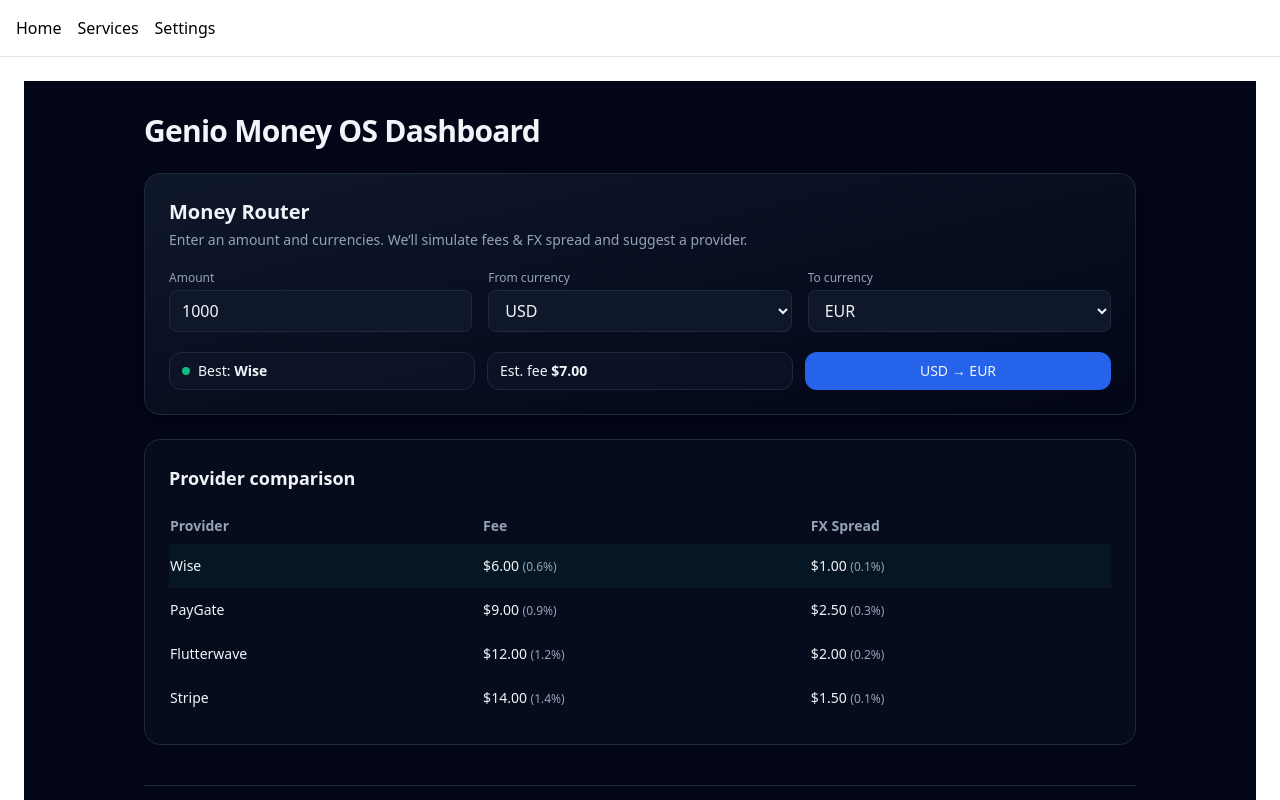
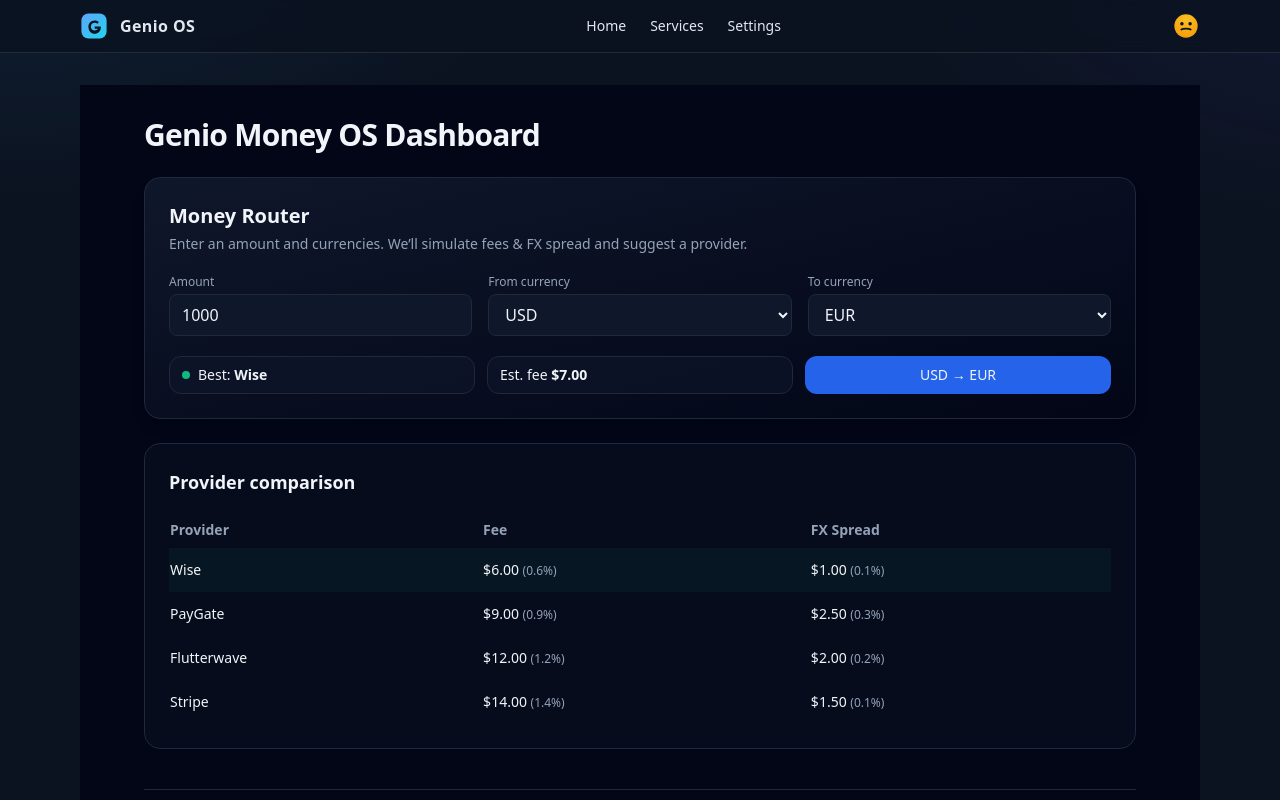
Before and after one commit to genio-ai/genio-os, a Next.js app: page / in a window 1280 px wide. Shown: the top 800 px of the page. Built offline with nearby package versions, Linux system fonts and the light colour scheme.

Commit message:
Update layout.js

```diff
--- a/app/layout.js
+++ b/app/layout.js
@@ -1,17 +1,83 @@
-import './globals.css';
-import Link from 'next/link';
+// app/layout.js
+import "./globals.css";
+import Link from "next/link";
+
+export const metadata = {
+  title: "Genio OS",
+  description: "Genio Money OS Dashboard",
+};
+
+// شعار Genio (SVG مضمّن)
+function GenioLogo({ size = 28 }) {
+  return (
+    <svg width={size} height={size} viewBox="0 0 40 40" className="shrink-0">
+      <defs>
+        <linearGradient id="g" x1="0" y1="0" x2="1" y2="1">
+          <stop offset="0%" stopColor="#60a5fa"/>
+          <stop offset="100%" stopColor="#22d3ee"/>
+        </linearGradient>
+      </defs>
+      <rect x="2" y="2" width="36" height="36" rx="10" fill="url(#g)" />
+      <path d="M12 21c0-5 4-9 9-9 2.4 0 4.5.9 6.1 2.4l-2.4 2.4c-.9-.8-2.2-1.3-3.7-1.3-3 0-5.5 2.3-5.5 5.5s2.5 5.5 5.5 5.5c2 0 3.7-1 4.7-2.5h-4.7v-3.3h8.7c.1.5.1 1 .1 1.5 0 5-4.1 9-8.8 9-5 0-8.8-4-8.8-9Z" fill="#0b1220"/>
+    </svg>
+  );
+}
+
+// ماسكوت بسيط (SVG مضمّن)
+function Mascot({ size = 28 }) {
+  return (
+    <svg width={size} height={size} viewBox="0 0 48 48" className="shrink-0">
+      <defs>
+        <radialGradient id="m" cx="50%" cy="20%" r="80%">
+          <stop offset="0%" stopColor="#fbbf24"/>
+          <stop offset="100%" stopColor="#f59e0b"/>
+        </radialGradient>
+      </defs>
+      <circle cx="24" cy="24" r="20" fill="url(#m)" />
+      <circle cx="17" cy="20" r="3" fill="#0b1220"/>
+      <circle cx="31" cy="20" r="3" fill="#0b1220"/>
+      <path d="M16 30c3-2 13-2 16 0" stroke="#0b1220" strokeWidth="3" fill="none" strokeLinecap="round"/>
+    </svg>
+  );
+}
 
 export default function RootLayout({ children }) {
   return (
-    <html lang="en">
-      <body>
-        <header className="p-4 border-b flex gap-4">
-          <Link href="/">Home</Link>
-          <Link href="/services">Services</Link>
-          <Link href="/settings">Settings</Link>
+    <html lang="en" className="h-full">
+      <body className="min-h-screen text-slate-200 antialiased"
+        style={{
+          // خلفية متدرجة زرقاء (بدون Tailwind ألوان إضافية)
+          background:
+            "radial-gradient(1000px 600px at 0% -20%, rgba(56,189,248,.12), transparent 60%)," +
+            "radial-gradient(900px 500px at 110% -10%, rgba(99,102,241,.12), transparent 60%)," +
+            "#0b1220",
+        }}
+      >
+        {/* Header */}
+        <header className="sticky top-0 z-50 border-b border-white/10 backdrop-blur bg-[#0b1220cc]">
+          <div className="mx-auto max-w-6xl px-4 py-3 flex items-center justify-between gap-4">
+            <Link href="/" className="flex items-center gap-3">
+              <GenioLogo />
+              <span className="font-semibold tracking-wide">Genio OS</span>
+            </Link>
+
+            <nav className="hidden md:flex items-center gap-6 text-sm">
+              <Link href="/" className="hover:text-white/90">Home</Link>
+              <Link href="/services" className="hover:text-white/90">Services</Link>
+              <Link href="/settings" className="hover:text-white/90">Settings</Link>
+            </nav>
+
+            <Mascot />
+          </div>
         </header>
-        <main className="p-6">{children}</main>
-        <footer className="p-4 border-t text-center text-sm text-gray-500">
+
+        {/* Content */}
+        <main className="mx-auto max-w-6xl px-4 py-8">
+          {children}
+        </main>
+
+        {/* Footer */}
+        <footer className="mt-10 border-t border-white/10 text-center text-sm text-white/60 py-6">
           © {new Date().getFullYear()} Genio Systems
         </footer>
       </body>
```
